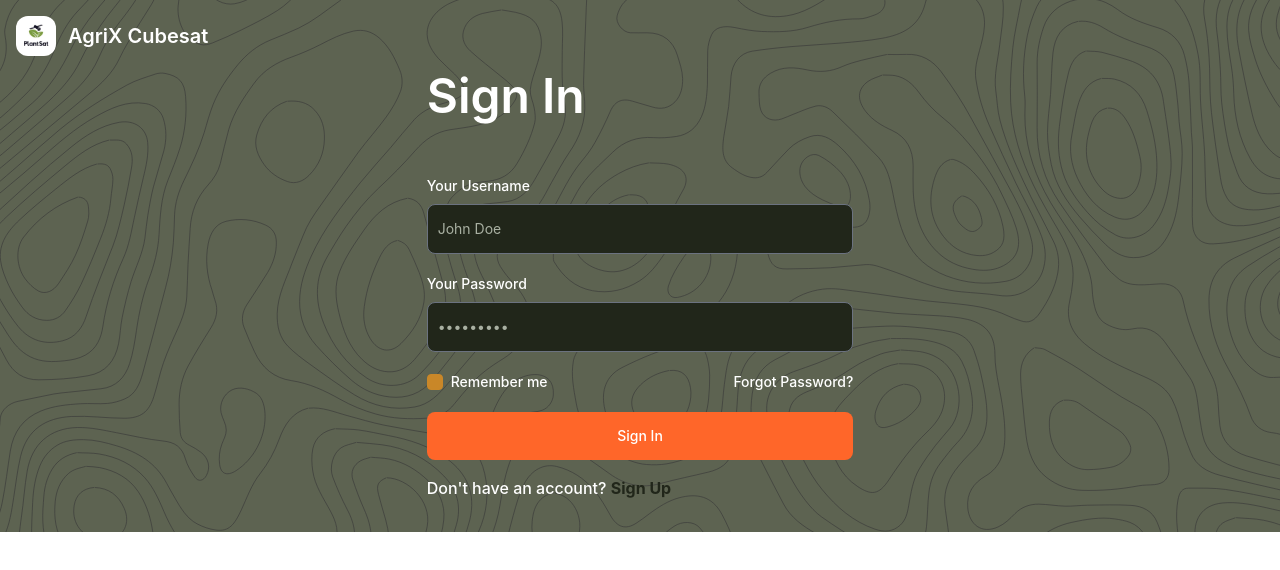
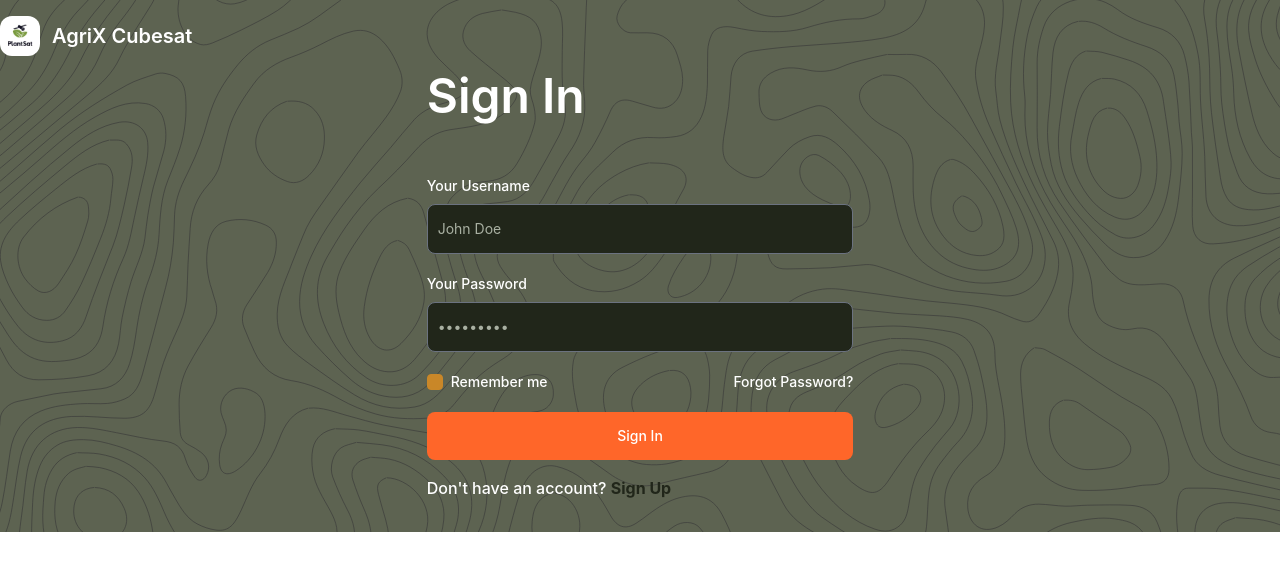
Before and after one commit to CommsJKUAT/AgriXFrontend, a React (Vite) app in the folder frontend/: page / in a window 1280 px wide. Shown: the top 570 px of the page. Built offline with nearby package versions, Linux system fonts and the light colour scheme; no server answers; what chartjs-plugin-zoom, fusioncharts, react-fusioncharts would draw is missing.

Commit message:
update the logo position

```diff
--- a/frontend/package.json
+++ b/frontend/package.json
@@ -37,6 +37,6 @@
     "eslint-plugin-react-hooks": "^5.0.0",
     "eslint-plugin-react-refresh": "^0.4.14",
     "globals": "^15.12.0",
-    "vite": "^6.0.1"
+    "vite": "^6.2.6"
   }
 }
--- a/frontend/src/pages/@auth/nav.jsx
+++ b/frontend/src/pages/@auth/nav.jsx
@@ -1,8 +1,8 @@
 function Nav() {
   return (
-    <nav class="2xl:fixed w-full top-0 left-0">
-      <div class="max-w-screen-xl flex flex-wrap items-center justify-between mx-auto p-4">
-        <a href="/" class="flex items-center space-x-3 rtl:space-x-reverse">
+    <nav class="2xl:fixed w-full top-0 left-10">
+      <div class="max-w-screen-xl flex flex-wrap items-center justify-between mx-0 pl-0 p-4">
+        <a href="/" class="flex items-center space-x-3 rtl:space-x-reverse ml-0">
           <img
             src="/satlogo1.jpeg"
             alt="AgroXSAT Logo"
```
Also changed, not shown: 1 other file (tests, documents, lock files or other folders).
